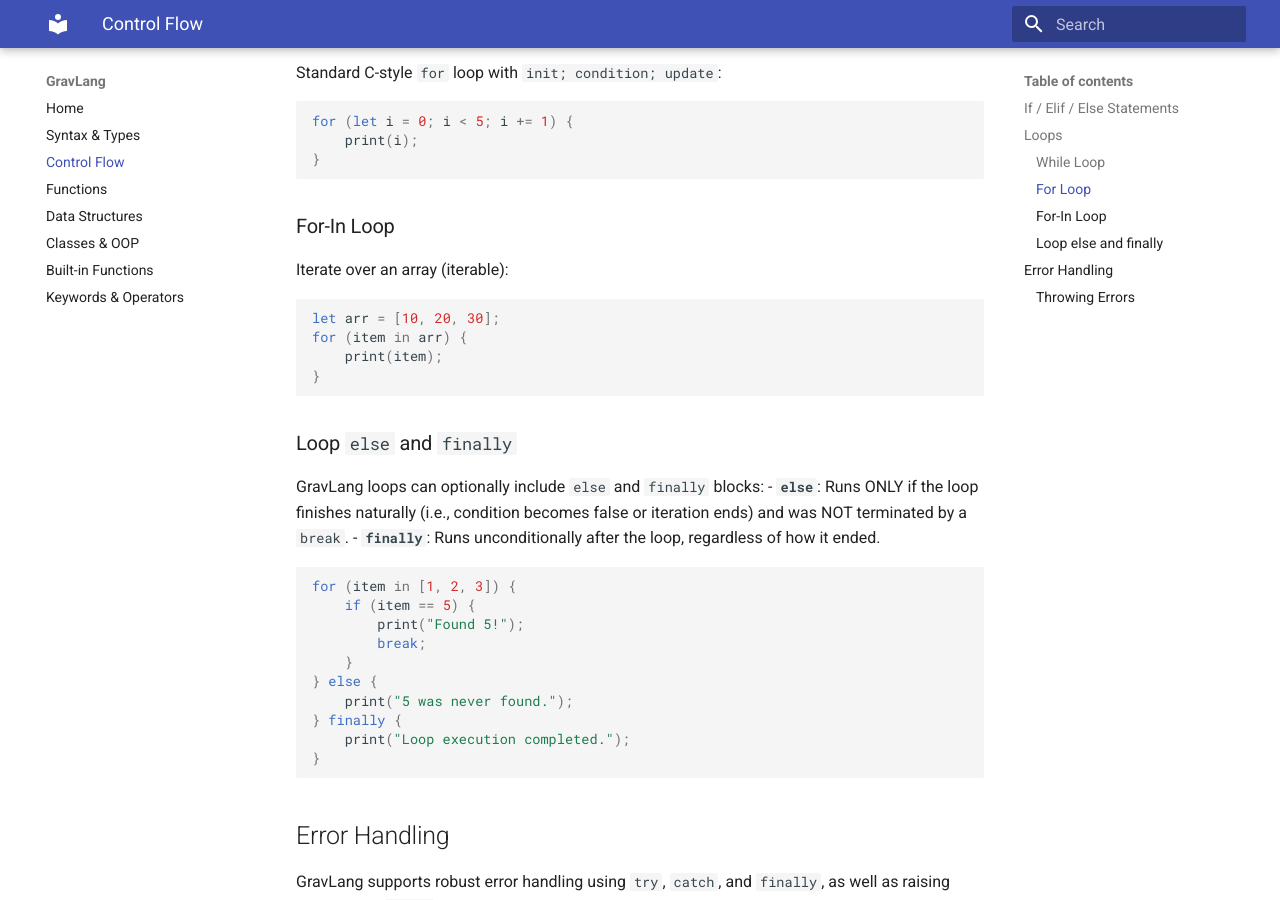
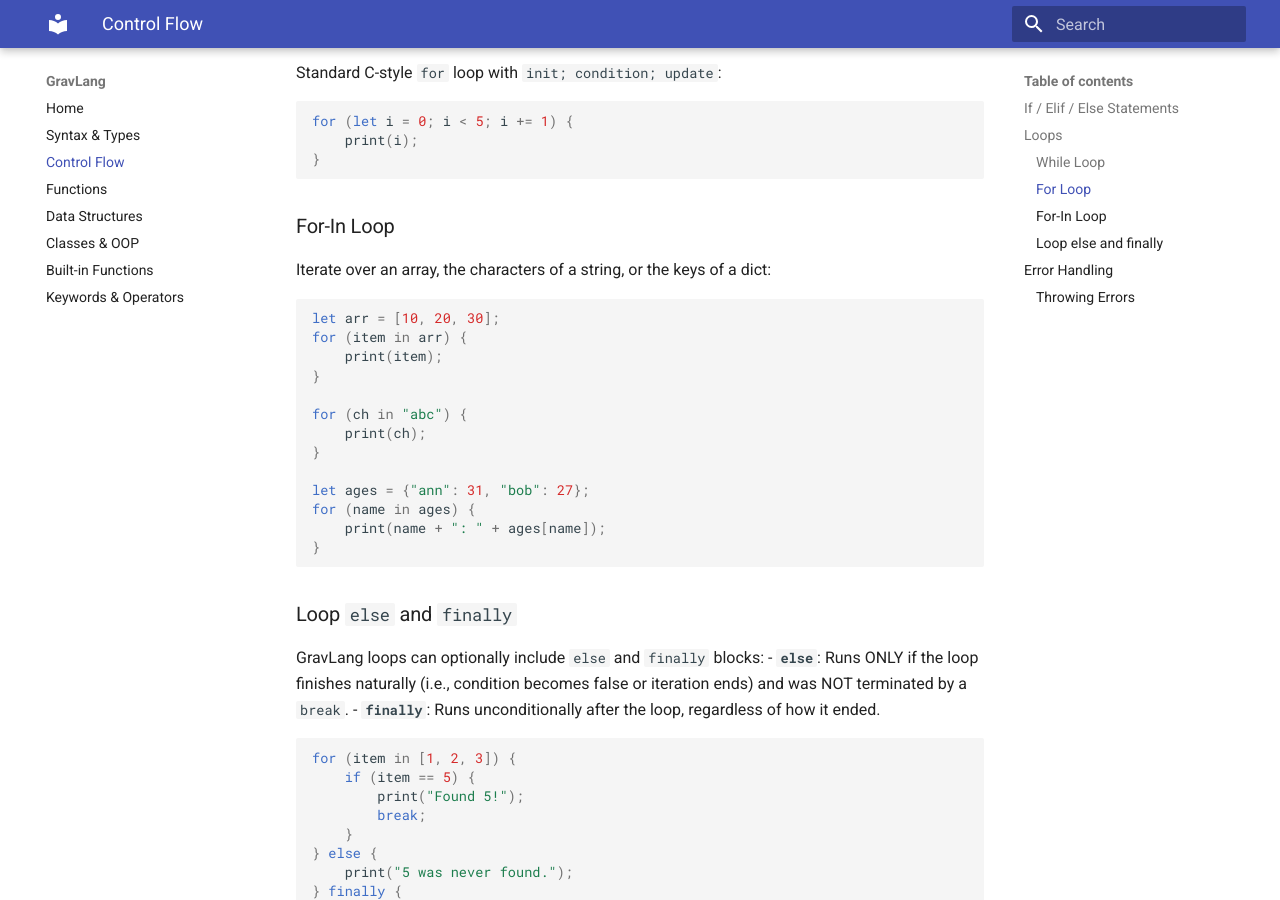
Before and after one commit to Divyansh3105/GravLang, an MkDocs documentation site: the page built from docs/control_flow.md, in a window 1280 px wide and 900 px high, scrolled down 984 px. Built offline with MkDocs 1.6.1 and Material for MkDocs 9.7.7, drawn with Linux system fonts in a browser that asks for light colours.

Commit message:
feat(interpreter): for...in over strings and dict keys

````diff
--- a/docs/control_flow.md
+++ b/docs/control_flow.md
@@ -50,12 +50,21 @@ for (let i = 0; i < 5; i += 1) {
 
 ### For-In Loop
 
-Iterate over an array (iterable):
+Iterate over an array, the characters of a string, or the keys of a dict:
 
 ```js
 let arr = [10, 20, 30];
 for (item in arr) {
     print(item);
+}
+
+for (ch in "abc") {
+    print(ch);
+}
+
+let ages = {"ann": 31, "bob": 27};
+for (name in ages) {
+    print(name + ": " + ages[name]);
 }
 ```
 
````
Also changed, not shown: 2 other files.
